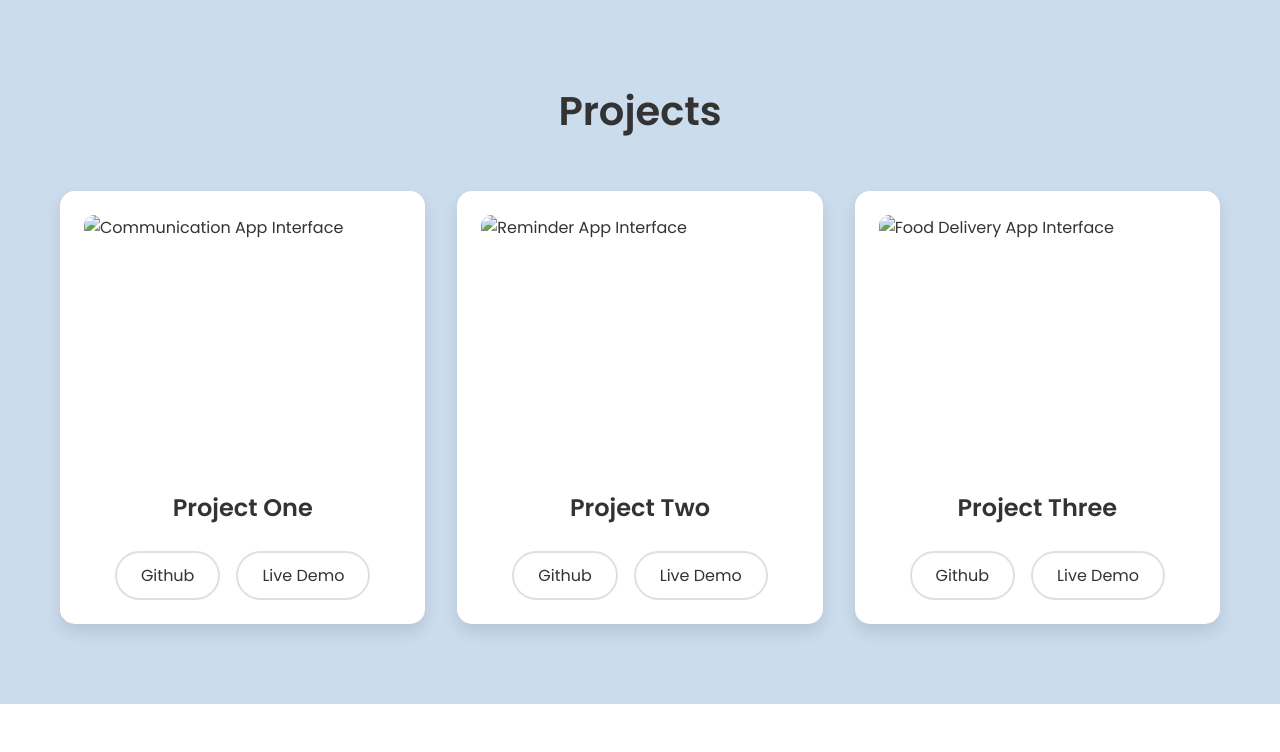
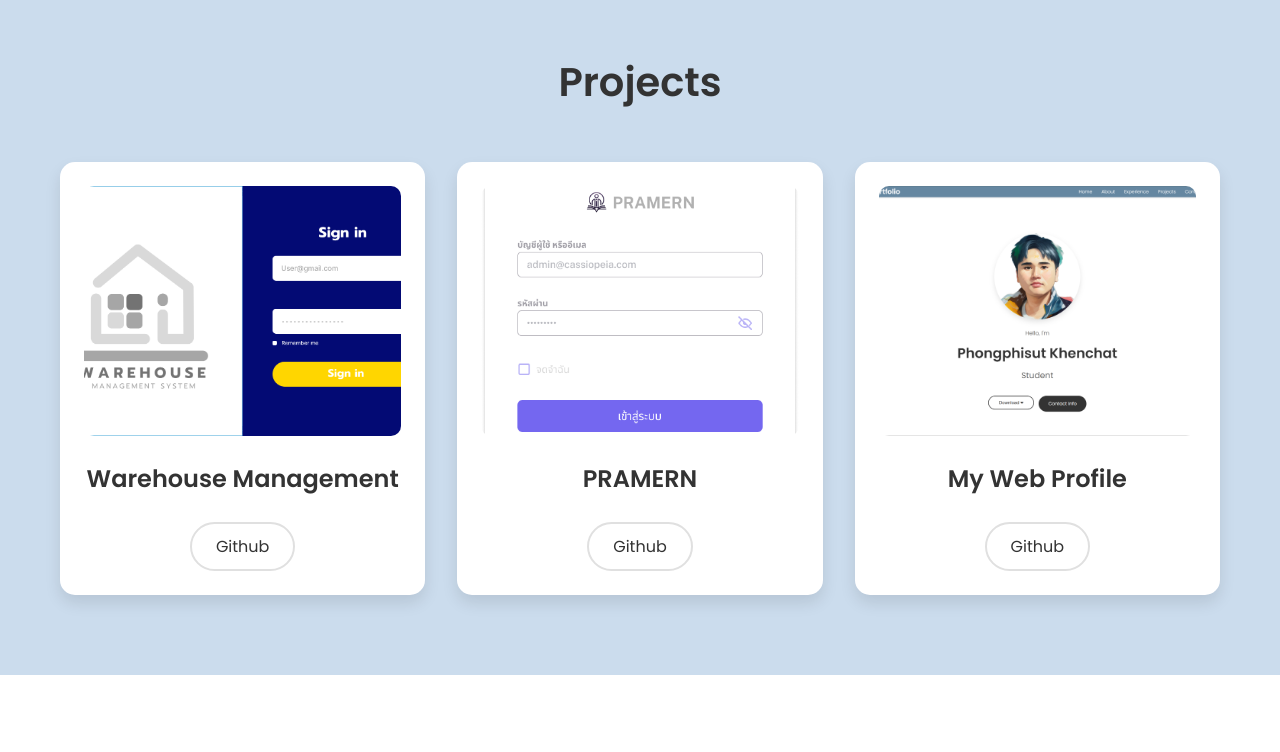
Before and after one commit to Phongphisut-Khenchat-Personal/My-Web-Profile, a plain HTML site: page MyProjecProfile/public/index.html in a window 1280 px wide. Shown: the part 2199-2951 px from the top of the page. Drawn offline with nearby package versions, Linux system fonts and the light colour scheme.

Commit message:
Update Section Project

```diff
--- a/MyProjecProfile/public/index.html
+++ b/MyProjecProfile/public/index.html
@@ -110,8 +110,8 @@
               <div class="about-description">
                 <p>
                   Currently studying at Burapha University, Faculty of Informatics, majoring in Software Engineering.
-                  I have experience in Software Quality Assurance and I am interested in Frontend Development.
-                  I am looking for an internship opportunity to gain more experience in the field of Software Development.
+                  I have experience in Software Quality Assurance.I am looking for an internship opportunity to gain
+                  more experience in the field of Software Development.
                 </p>
               </div>
             </div>
@@ -221,45 +221,42 @@
             <article class="project-card">
               <div class="project-image">
                 <img
-                  src="Profile.png"
+                  src="./file/Project/WMS Project.png"
                   alt="Communication App Interface"
                   loading="lazy"
                 />
               </div>
-              <h3>Project One</h3>
+              <h3>Warehouse Management</h3>
               <div class="project-buttons">
-                <a href="#" class="project-btn" aria-label="View Project One on Github">Github</a>
-                <a href="#" class="project-btn" aria-label="View Project One Demo">Live Demo</a>
+                <a href="https://github.com/BUUSE-CLUSTER-V" class="project-btn" aria-label="View Project One on Github">Github</a>
               </div>
             </article>
 
             <article class="project-card">
               <div class="project-image">
                 <img
-                  src="Profile.png"
+                  src="./file/Project/Pramern Project.png"
                   alt="Reminder App Interface"
                   loading="lazy"
                 />
               </div>
-              <h3>Project Two</h3>
+              <h3>PRAMERN</h3>
               <div class="project-buttons">
-                <a href="#" class="project-btn" aria-label="View Project Two on Github">Github</a>
-                <a href="#" class="project-btn" aria-label="View Project Two Demo">Live Demo</a>
+                <a href="https://github.com/Team-7-CASSIOPEIA" class="project-btn" aria-label="View Project Two on Github">Github</a>
               </div>
             </article>
 
             <article class="project-card">
               <div class="project-image">
                 <img
-                  src="Profile.png"
+                  src="./file/Project/Web Profile.png"
                   alt="Food Delivery App Interface"
                   loading="lazy"
                 />
               </div>
-              <h3>Project Three</h3>
+              <h3>My Web Profile</h3>
               <div class="project-buttons">
-                <a href="#" class="project-btn" aria-label="View Project Three on Github">Github</a>
-                <a href="#" class="project-btn" aria-label="View Project Three Demo">Live Demo</a>
+                <a href="https://github.com/Phongphisut-Khenchat-Personal/My-Web-Profile" class="project-btn" aria-label="View Project Three on Github">Github</a>
               </div>
             </article>
           </div>
```
Also changed, not shown: MyProjecProfile/public/file/Project/Pramern Project.png (added), MyProjecProfile/public/file/Project/WMS Project.png (added), MyProjecProfile/public/file/Project/Web Profile.png (added).
